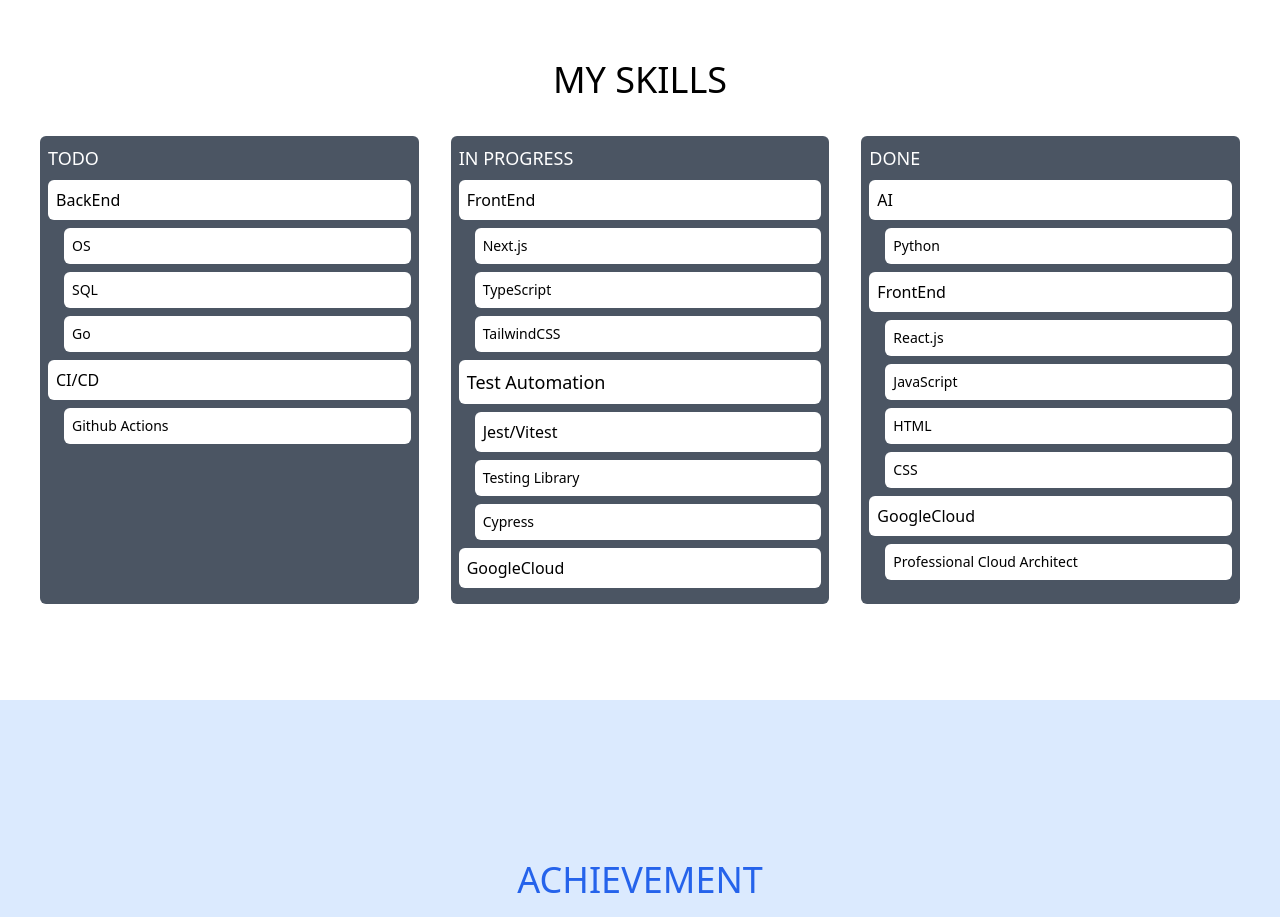
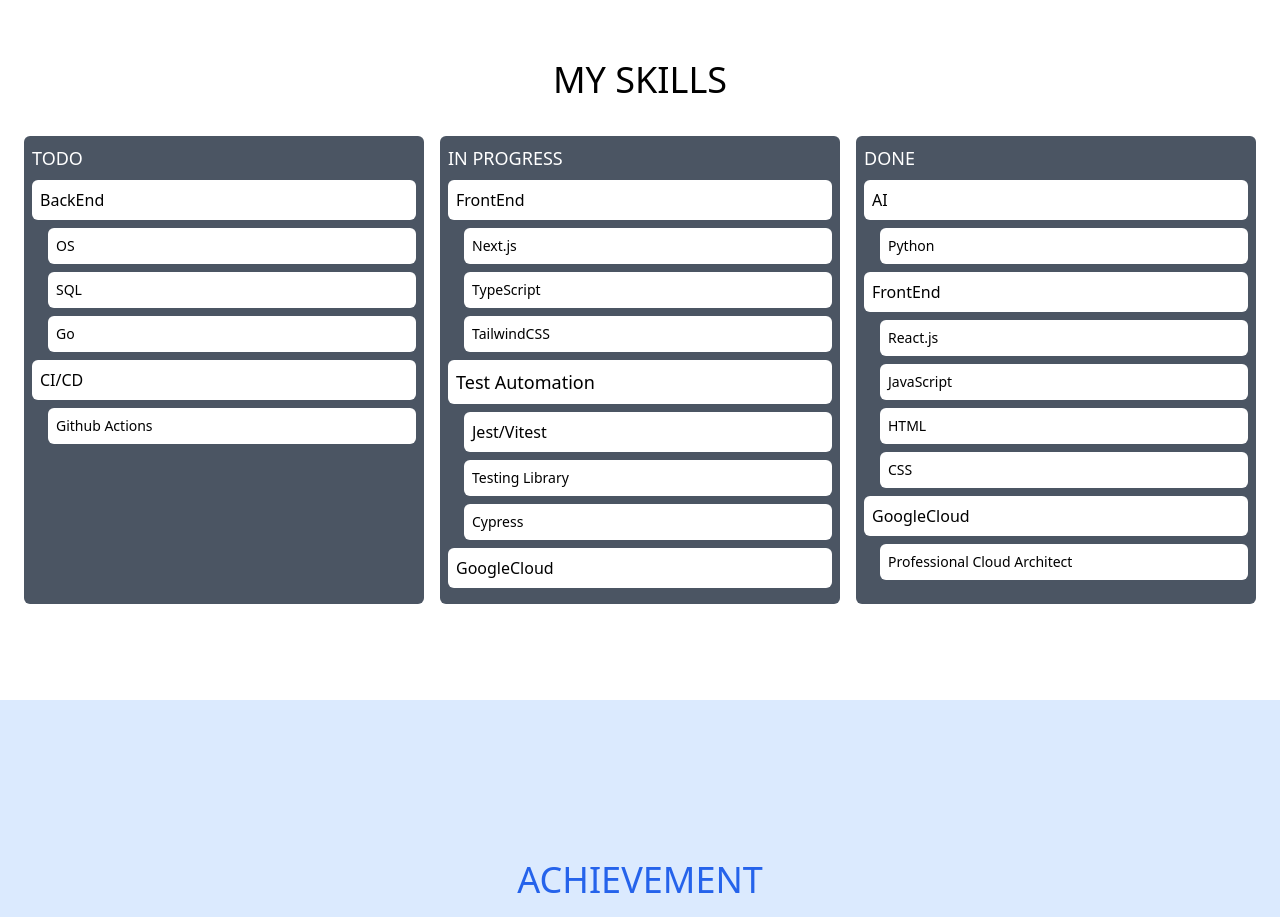
Before and after one commit to norm02/bono-website, a Next.js app: page / in a window 1280 px wide. Shown: the part 1700-2617 px from the top of the page. Built offline with nearby package versions, Linux system fonts and the light colour scheme.

Commit message:
Skillsのコンポーネントの、スマホ表示を崩れないようにした。

```diff
--- a/components/Skills/index.tsx
+++ b/components/Skills/index.tsx
@@ -3,11 +3,11 @@
 const Skills: NextPage = () => {
   return (
     <div id="skills" className="px-6 min-h-screen">
-      <div className=" flex flex-1 flex-col w-11/12 justify-center items-center m-auto max-w-2xl">
+      <div className=" flex flex-1 flex-col w-full justify-center items-center m-auto max-w-2xl">
         <div className="pt-40 pb-5 text-4xl">MY SKILLS</div>
       </div>
-      <div className="w-full h-full flex justify-between">
-        <div className="w-1/3 bg-gray-600 p-2 m-4 rounded-md">
+      <div className="w-full flex flex-col md:flex-row justify-center md:space-x-4">
+        <div className="w-full md:w-1/3 bg-gray-600 p-2 m-4 rounded-md mx-auto">
           <h2 className="text-white text-lg mb-2" tabIndex={0}>
             TODO
           </h2>
@@ -26,7 +26,7 @@
             </ul>
           </ul>
         </div>
-        <div className="w-1/3 bg-gray-600 p-2 m-4 rounded-md mx-4">
+        <div className="w-full md:w-1/3 bg-gray-600 p-2 m-4 rounded-md mx-auto">
           <h2 className="text-white text-lg mb-2" tabIndex={0}>
             IN PROGRESS
           </h2>
@@ -58,7 +58,7 @@
             </li>
           </ul>
         </div>
-        <div className="w-1/3 bg-gray-600 p-2 m-4 rounded-md">
+        <div className="w-full md:w-1/3 bg-gray-600 p-2 m-4 rounded-md mx-auto">
           <h2 className="text-white text-lg mb-2" tabIndex={0}>
             DONE
           </h2>
```
